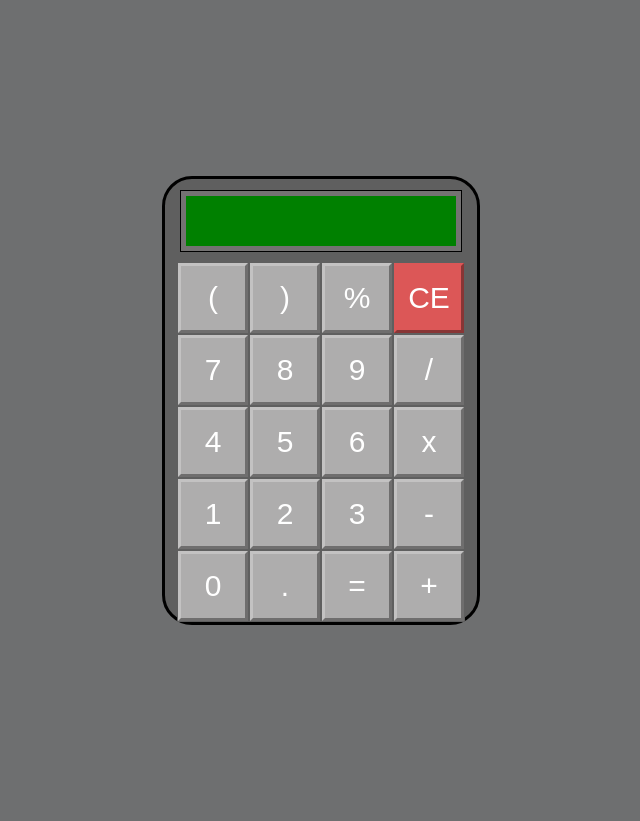
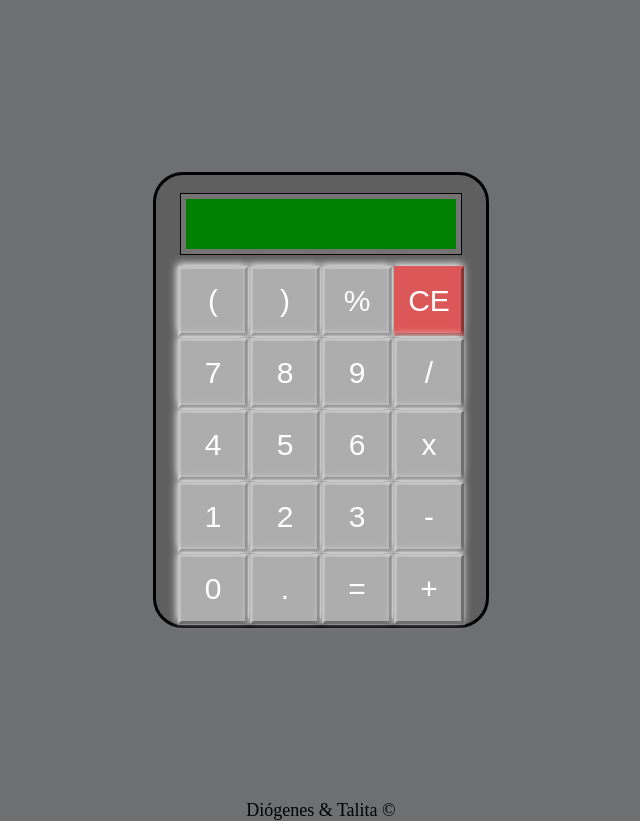
Before and after one commit to diogenesistemas/calculadorajs-dt, a PHP site: page / in a window 1280 px wide. Shown: the whole page, without its empty margins (319-959 px from the left). Before the commit the page ends 625 px from the top, so only its background shows below. Run offline with PHP 8.4, Linux system fonts and the light colour scheme.

Commit message:
projeto final Talita

```diff
--- a/css/style.css
+++ b/css/style.css
@@ -13,9 +13,9 @@ body {
 }
 .calculadora{
     position: fixed;
-    width: 312px;
+    width: 330px;
     background-color: #5F5F5F;
-    height: 443px;
+    height: 450px;
     border: solid;
     border-radius: 30px;
     display:flex;
@@ -44,6 +44,10 @@ body {
     height: 50px;
     font-family: 'Orbitron', sans-serif;
     font-size: 25px;
+    display: flex;
+    align-items: center;
+    justify-content: flex-end;
+    overflow: hidden;
 
 }
 
@@ -68,10 +72,10 @@ body {
 .botao{
 width: 70px;
 height: 70px;
-
 border-width: 3px;
 font-size: 30px;
 color: #FFFFFF;
+box-shadow: -1px -2px 8px 0px;
 }
 
 #CE{
@@ -89,3 +93,10 @@ body {
     background-color: #AEADAD;
     border-color: #C3C2C2;
 }
+.footerr{
+    font-size: large;
+    display: flex;
+    justify-content: center;
+
+
+}
--- a/index.html
+++ b/index.html
@@ -54,13 +54,15 @@
 
             </div>
 
-
         </div>
 
     </div>
 
+</div>
 
-    </div>
+<div class="footerr">
+    Diógenes & Talita ©
+</div>
     <script src="js/script.js">
     </script>
 </body>
```
Lines whose indentation alone changed are shown as unchanged.
